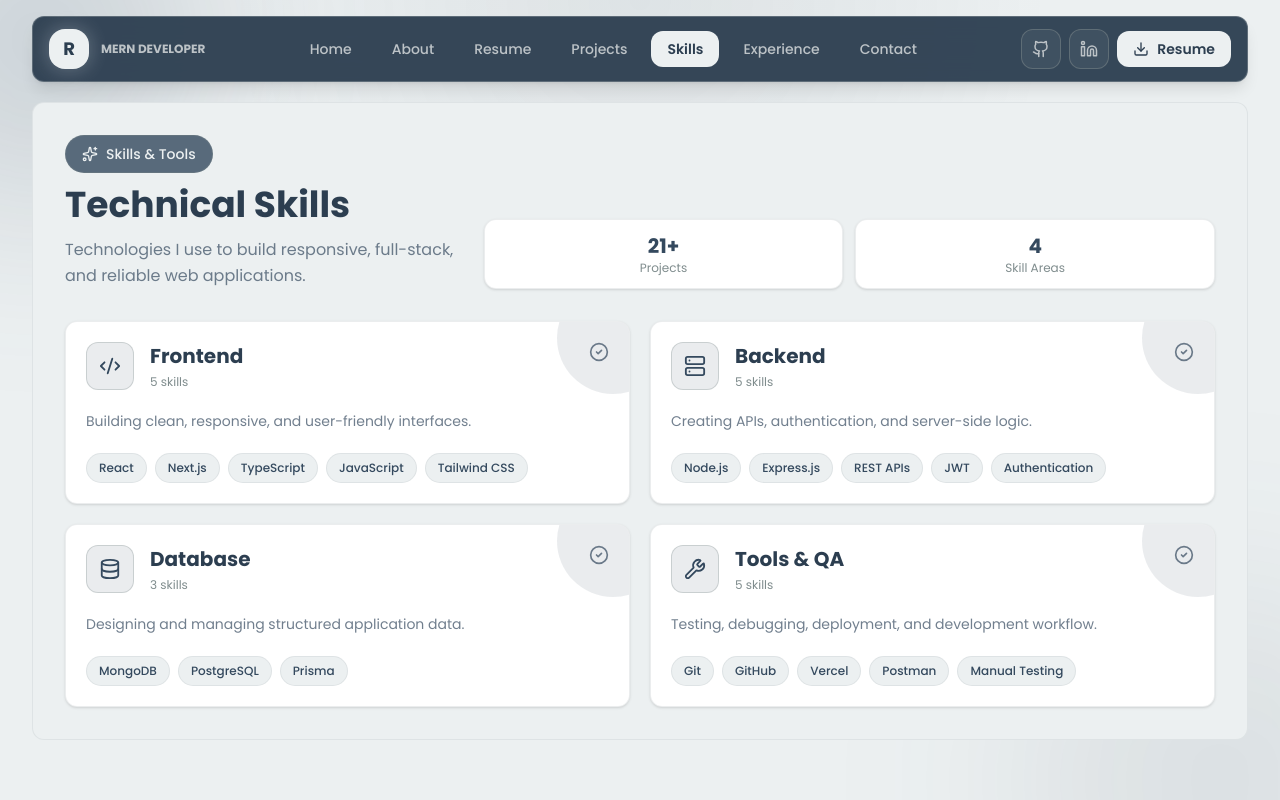
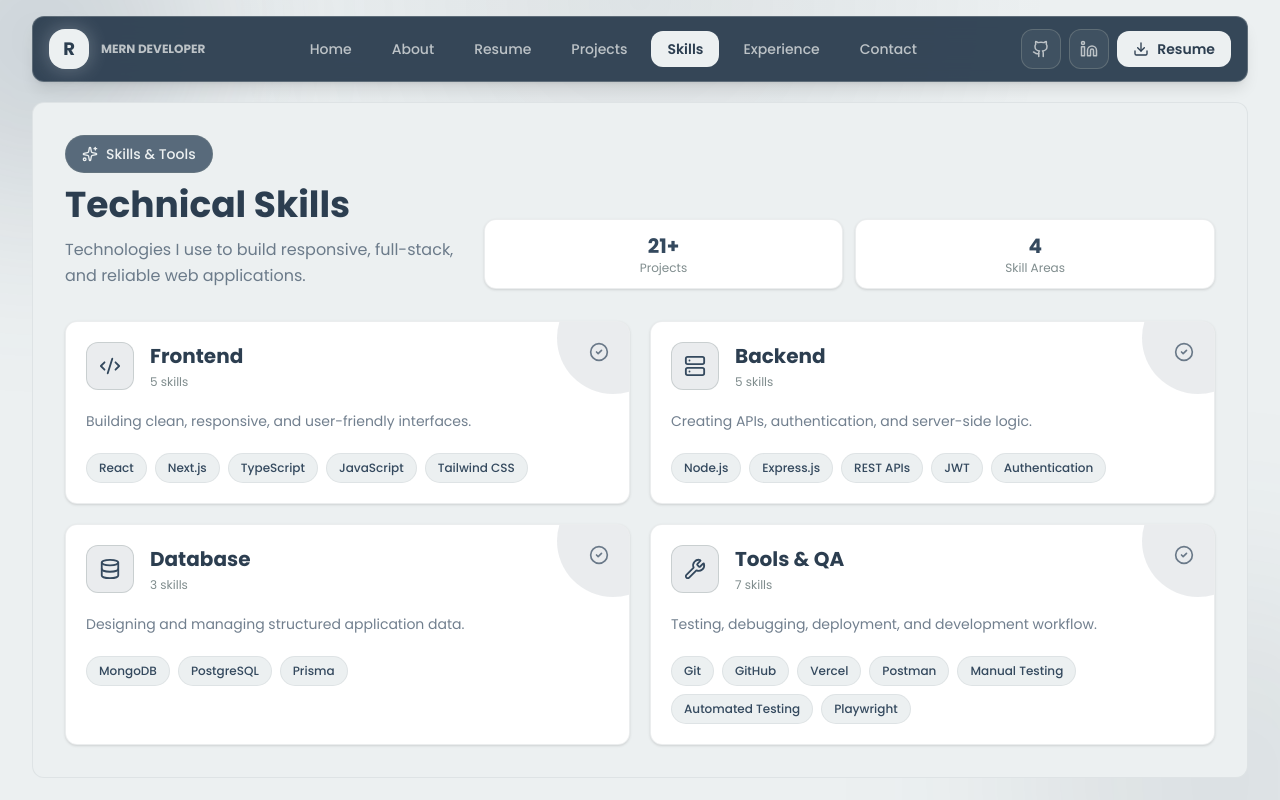
Before and after one commit to Rohama-Majeed7/porfolio, a Next.js app: page /skills in a window 1280 px wide. Built offline with nearby package versions, Linux system fonts and the light colour scheme.

Commit message:
skills updated

```diff
--- a/src/components/SkillsContent.tsx
+++ b/src/components/SkillsContent.tsx
@@ -34,7 +34,7 @@ const skillGroups = [
     title: "Tools & QA",
     icon: <Wrench size={22} />,
     desc: "Testing, debugging, deployment, and development workflow.",
-    skills: ["Git", "GitHub", "Vercel", "Postman", "Manual Testing"],
+    skills: ["Git", "GitHub", "Vercel", "Postman", "Manual Testing", "Automated Testing", "Playwright"],
   },
 ];
 
```
